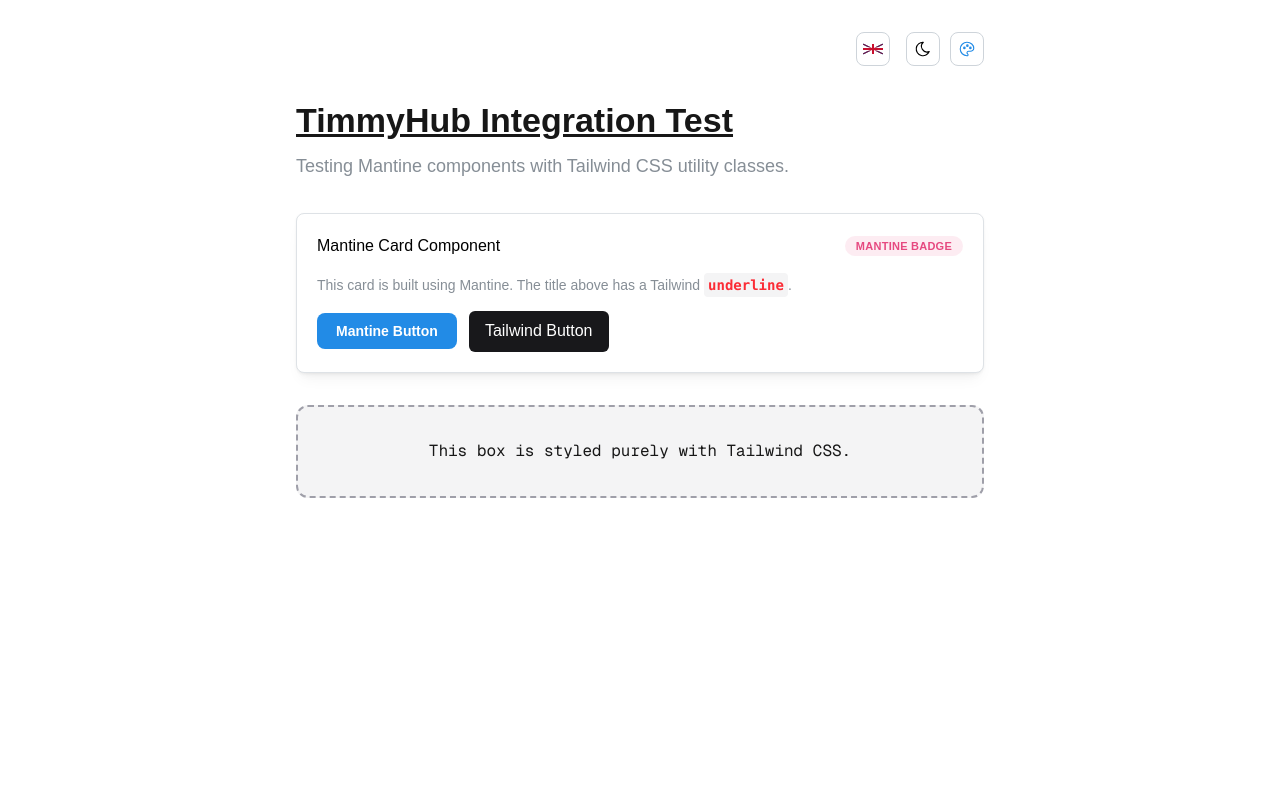
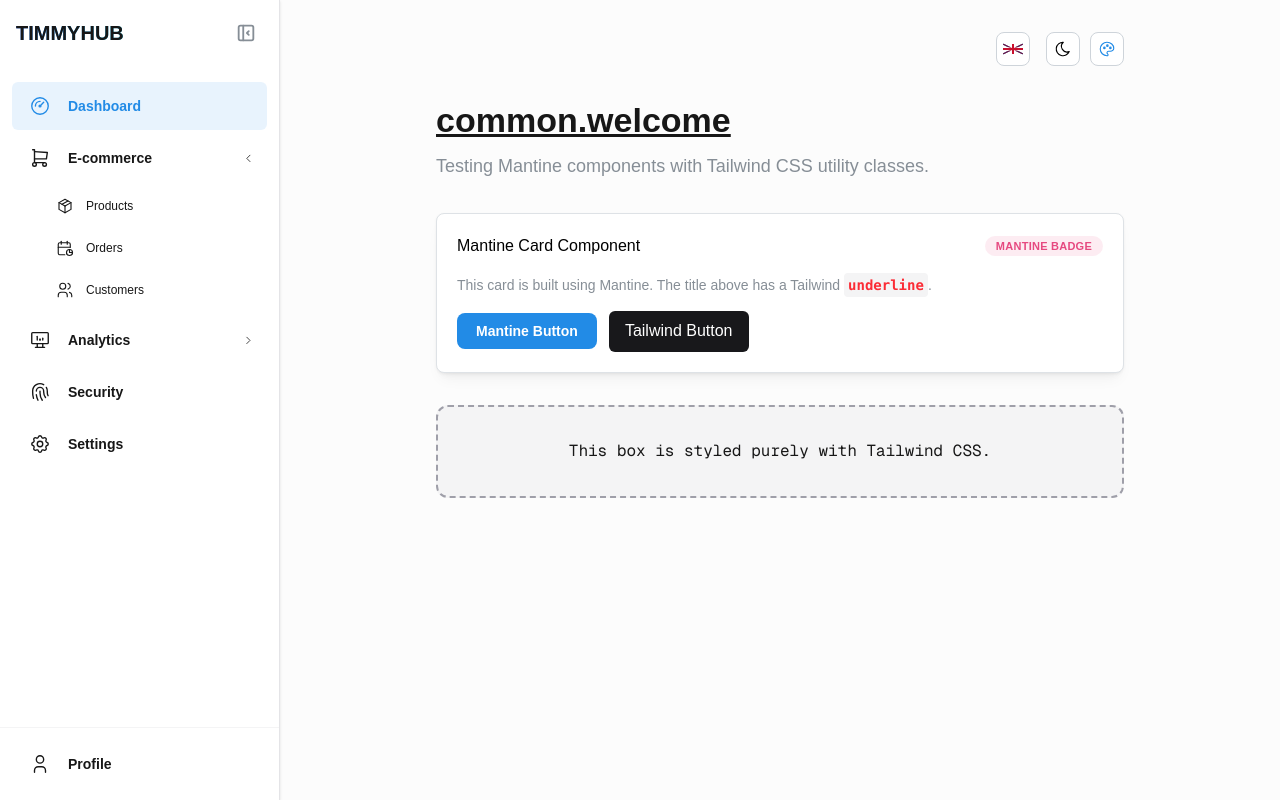
Before and after one commit to timmy277/timmy-hub, a Next.js app in the folder timmyhub-nextjs/: page / in a window 1280 px wide. Built offline with nearby package versions, Linux system fonts and the light colour scheme; what i18next-resources-to-backend would draw is missing.

Commit message:
feat: Implement a new collapsible sidebar component and integrate it into the main application layout.

```diff
--- a/timmyhub-nextjs/src/app/page.tsx
+++ b/timmyhub-nextjs/src/app/page.tsx
@@ -1,13 +1,31 @@
 'use client';
 
-import { Button, Container, Title, Text, Stack, Card, Group, Badge } from "@mantine/core";
-import { ThemeSwitcher } from "@/components/shared/ThemeSwitcher";
-import { LanguageSwitcher } from "@/components/shared/LanguageSwitcher";
-import { useTranslation } from "react-i18next";
+import {
+  Button,
+  Container,
+  Title,
+  Text,
+  Stack,
+  Card,
+  Group,
+  Badge,
+  Flex,
+  Box,
+} from '@mantine/core';
+import { ThemeSwitcher } from '@/components/shared/ThemeSwitcher';
+import { LanguageSwitcher } from '@/components/shared/LanguageSwitcher';
+import { Sidebar } from '@/components/shared/Sidebar';
+import { useTranslation } from 'react-i18next';
 
 export default function Home() {
   const { t } = useTranslation();
   return (
+    <Flex>
+      <Sidebar />
+      <Box
+        style={{ flex: 1, minHeight: '100vh' }}
+        className="bg-zinc-50/50 dark:bg-zinc-950/50"
+      >
         <Container size="sm" py="xl">
           <Group justify="flex-end" mb="xl">
             <LanguageSwitcher />
@@ -16,7 +34,7 @@
           <Stack gap="xl">
             <Stack gap="xs">
               <Title order={1} className="underline">
-            TimmyHub Integration Test
+                {t('common.welcome')}
               </Title>
               <Text size="lg" c="dimmed">
                 Testing Mantine components with Tailwind CSS utility classes.
@@ -33,14 +51,16 @@
                 </Group>
 
                 <Text size="sm" c="dimmed">
-              This card is built using Mantine. The title above has a Tailwind{" "}
-              <code className="bg-zinc-100 dark:bg-zinc-800 p-1 rounded text-red-500 font-bold">underline</code>.
+                  This card is built using Mantine. The title above has a
+                  Tailwind{' '}
+                  <code className="bg-zinc-100 dark:bg-zinc-800 p-1 rounded text-red-500 font-bold">
+                    underline
+                  </code>
+                  .
                 </Text>
 
                 <Group gap="sm">
-              <Button variant="filled">
-                Mantine Button
-              </Button>
+                  <Button variant="filled">Mantine Button</Button>
                   <button className="bg-zinc-900 dark:bg-white text-white dark:text-zinc-900 px-4 py-2 rounded-md hover:bg-zinc-800 dark:hover:bg-zinc-100 transition-colors">
                     Tailwind Button
                   </button>
@@ -55,5 +75,7 @@
             </div>
           </Stack>
         </Container>
+      </Box>
+    </Flex>
   );
 }
--- /dev/null
+++ b/timmyhub-nextjs/src/components/shared/Sidebar.tsx
@@ -0,0 +1,237 @@
+'use client';
+
+import { useState, useEffect } from 'react';
+import {
+    Stack,
+    Tooltip,
+    rem,
+    NavLink,
+    Box,
+    ActionIcon,
+    Text,
+    Group,
+    Menu,
+} from '@mantine/core';
+import {
+    IconGauge,
+    IconDeviceDesktopAnalytics,
+    IconFingerprint,
+    IconCalendarStats,
+    IconUser,
+    IconSettings,
+    IconChevronRight,
+    IconLayoutSidebarLeftCollapse,
+    IconLayoutSidebarRightCollapse,
+    IconShoppingCart,
+    IconPackage,
+    IconUsers,
+} from '@tabler/icons-react';
+
+interface SidebarItem {
+    icon: any;
+    label: string;
+    link?: string;
+    initiallyOpened?: boolean;
+    links?: { label: string; link: string; icon: any }[];
+}
+
+const mockData: SidebarItem[] = [
+    { label: 'Dashboard', icon: IconGauge },
+    {
+        label: 'E-commerce',
+        icon: IconShoppingCart,
+        initiallyOpened: true,
+        links: [
+            { label: 'Products', link: '/', icon: IconPackage },
+            { label: 'Orders', link: '/', icon: IconCalendarStats },
+            { label: 'Customers', link: '/', icon: IconUsers },
+        ],
+    },
+    {
+        label: 'Analytics',
+        icon: IconDeviceDesktopAnalytics,
+        links: [
+            { label: 'Realtime', link: '/', icon: IconGauge },
+            { label: 'Reports', link: '/', icon: IconCalendarStats },
+        ],
+    },
+    { label: 'Security', icon: IconFingerprint },
+    { label: 'Settings', icon: IconSettings },
+];
+
+export function Sidebar() {
+    const [collapsed, setCollapsed] = useState(false);
+    const [active, setActive] = useState('Dashboard');
+
+    return (
+        <Box
+            component="nav"
+            className="bg-white dark:bg-zinc-900 shadow-sm transition-all duration-300 flex flex-col h-screen sticky top-0 border-r border-zinc-200 dark:border-zinc-800 overflow-hidden"
+            style={{
+                width: collapsed ? rem(80) : rem(280),
+                minWidth: collapsed ? rem(80) : rem(280),
+            }}
+        >
+            {/* Header */}
+            <Box p="md" mb="md">
+                <Group justify={collapsed ? 'center' : 'space-between'} wrap="nowrap">
+                    {!collapsed && (
+                        <Text fw={900} size="xl" className="whitespace-nowrap bg-gradient-to-r from-blue-600 to-cyan-500 bg-clip-text text-transparent">
+                            TIMMYHUB
+                        </Text>
+                    )}
+                    <ActionIcon
+                        onClick={() => setCollapsed((c) => !c)}
+                        variant="subtle"
+                        color="gray"
+                        size="lg"
+                        radius="md"
+                    >
+                        {collapsed ? <IconLayoutSidebarRightCollapse size={22} /> : <IconLayoutSidebarLeftCollapse size={22} />}
+                    </ActionIcon>
+                </Group>
+            </Box>
+
+            {/* Main Menu */}
+            <Box px="sm" style={{ flex: 1, overflowY: 'auto', overflowX: 'hidden' }}>
+                <Stack gap={4}>
+                    {mockData.map((item) => (
+                        <SidebarNavLink
+                            key={item.label}
+                            item={item}
+                            collapsed={collapsed}
+                            active={active === item.label}
+                            onActive={() => setActive(item.label)}
+                        />
+                    ))}
+                </Stack>
+            </Box>
+
+            {/* Footer */}
+            <Box p="sm" className="border-t border-zinc-100 dark:border-zinc-800">
+                <SidebarNavLink
+                    item={{ label: 'Profile', icon: IconUser }}
+                    collapsed={collapsed}
+                    active={active === 'Profile'}
+                    onActive={() => setActive('Profile')}
+                />
+            </Box>
+        </Box>
+    );
+}
+
+function SidebarNavLink({
+    item,
+    collapsed,
+    active,
+    onActive,
+}: {
+    item: SidebarItem;
+    collapsed: boolean;
+    active: boolean;
+    onActive: () => void;
+}) {
+    const [opened, setOpened] = useState(item.initiallyOpened || false);
+    const hasLinks = Array.isArray(item.links);
+    const Icon = item.icon;
+
+    // Sync opened state when sidebar expands/collapses
+    useEffect(() => {
+        if (collapsed) setOpened(false);
+        else if (item.initiallyOpened) setOpened(true);
+    }, [collapsed, item.initiallyOpened]);
+
+    const navLink = (
+        <NavLink
+            label={
+                <Text
+                    size="sm"
+                    fw={600}
+                    className={`transition-opacity duration-200 ${collapsed ? 'opacity-0 w-0' : 'opacity-100'}`}
+                >
+                    {item.label}
+                </Text>
+            }
+            leftSection={
+                <Box className="flex items-center justify-center w-8">
+                    <Icon size={22} stroke={1.5} />
+                </Box>
+            }
+            active={active}
+            onClick={() => {
+                onActive();
+                if (hasLinks && !collapsed) setOpened((o) => !o);
+            }}
+            opened={opened && !collapsed}
+            childrenOffset={collapsed ? 0 : 32}
+            className={`rounded-md transition-all duration-200 ${collapsed ? 'px-0 justify-center' : ''}`}
+            rightSection={
+                hasLinks && !collapsed ? (
+                    <IconChevronRight
+                        size="0.8rem"
+                        stroke={1.5}
+                        className={`transition-transform duration-200 ${opened ? 'rotate-90' : ''}`}
+                    />
+                ) : null
+            }
+            styles={{
+                root: {
+                    height: rem(48),
+                    paddingLeft: collapsed ? 0 : undefined,
+                    paddingRight: collapsed ? 0 : undefined,
+                },
+                body: {
+                    display: collapsed ? 'none' : 'block',
+                }
+            }}
+        >
+            {!collapsed &&
+                item.links?.map((link) => (
+                    <NavLink
+                        key={link.label}
+                        label={<Text size="xs" fw={500}>{link.label}</Text>}
+                        leftSection={<link.icon size={18} stroke={1.5} />}
+                        className="rounded-md mb-0.5 h-10"
+                    />
+                ))}
+        </NavLink>
+    );
+
+    if (collapsed) {
+        if (hasLinks) {
+            return (
+                <Menu position="right-start" offset={20} withArrow shadow="xl" trigger="hover" openDelay={50}>
+                    <Menu.Target>
+                        <Box>
+                            <Tooltip label={item.label} position="right" withArrow offset={15} disabled={active}>
+                                {navLink}
+                            </Tooltip>
+                        </Box>
+                    </Menu.Target>
+                    <Menu.Dropdown p="xs" className="dark:bg-zinc-900 border-zinc-200 dark:border-zinc-800 ml-1">
+                        <Menu.Label className="font-bold text-zinc-900 dark:text-white pb-2 border-b border-zinc-100 dark:border-zinc-800 mb-1">
+                            {item.label}
+                        </Menu.Label>
+                        {item.links?.map((link) => (
+                            <Menu.Item
+                                key={link.label}
+                                leftSection={<link.icon size={18} stroke={1.5} />}
+                                className="rounded-md font-medium py-2"
+                            >
+                                {link.label}
+                            </Menu.Item>
+                        ))}
+                    </Menu.Dropdown>
+                </Menu>
+            );
+        }
+
+        return (
+            <Tooltip label={item.label} position="right" withArrow offset={15}>
+                <Box>{navLink}</Box>
+            </Tooltip>
+        );
+    }
+
+    return navLink;
+}
```
Lines whose indentation alone changed are shown as unchanged.
